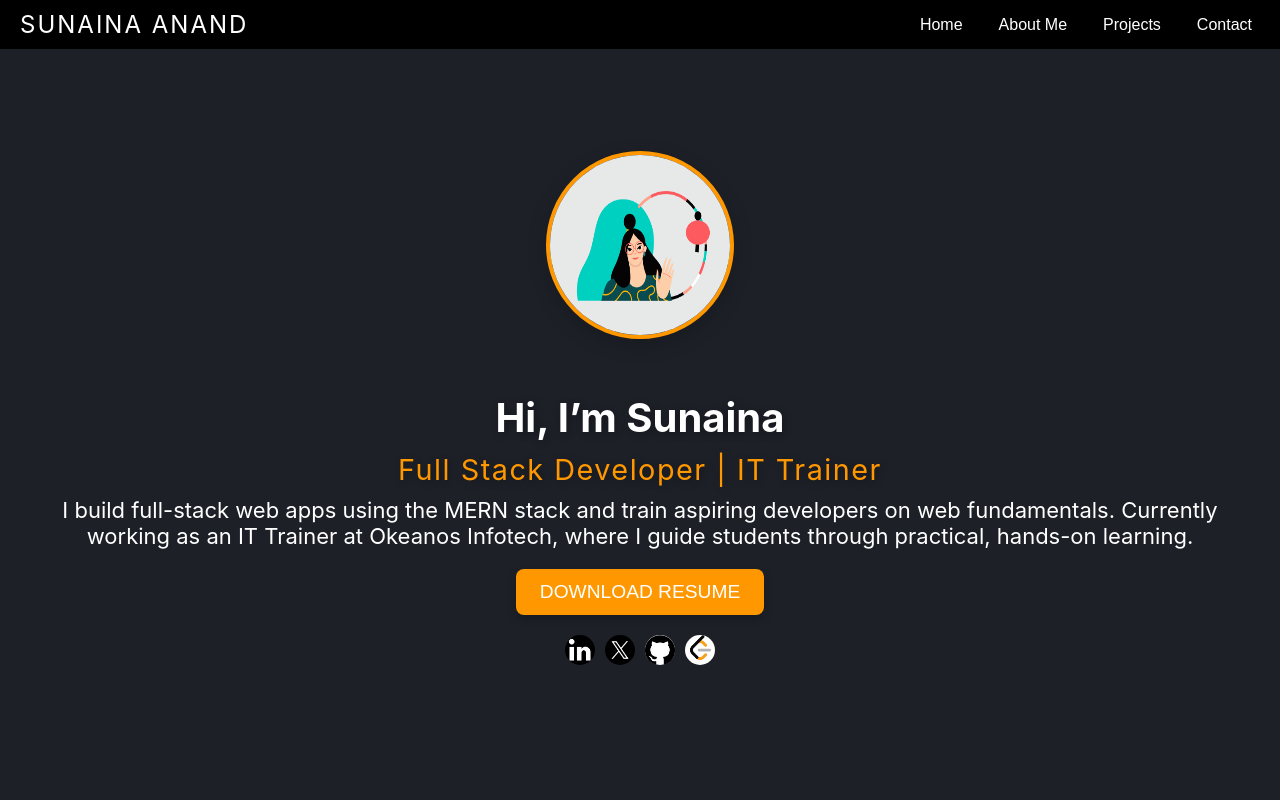
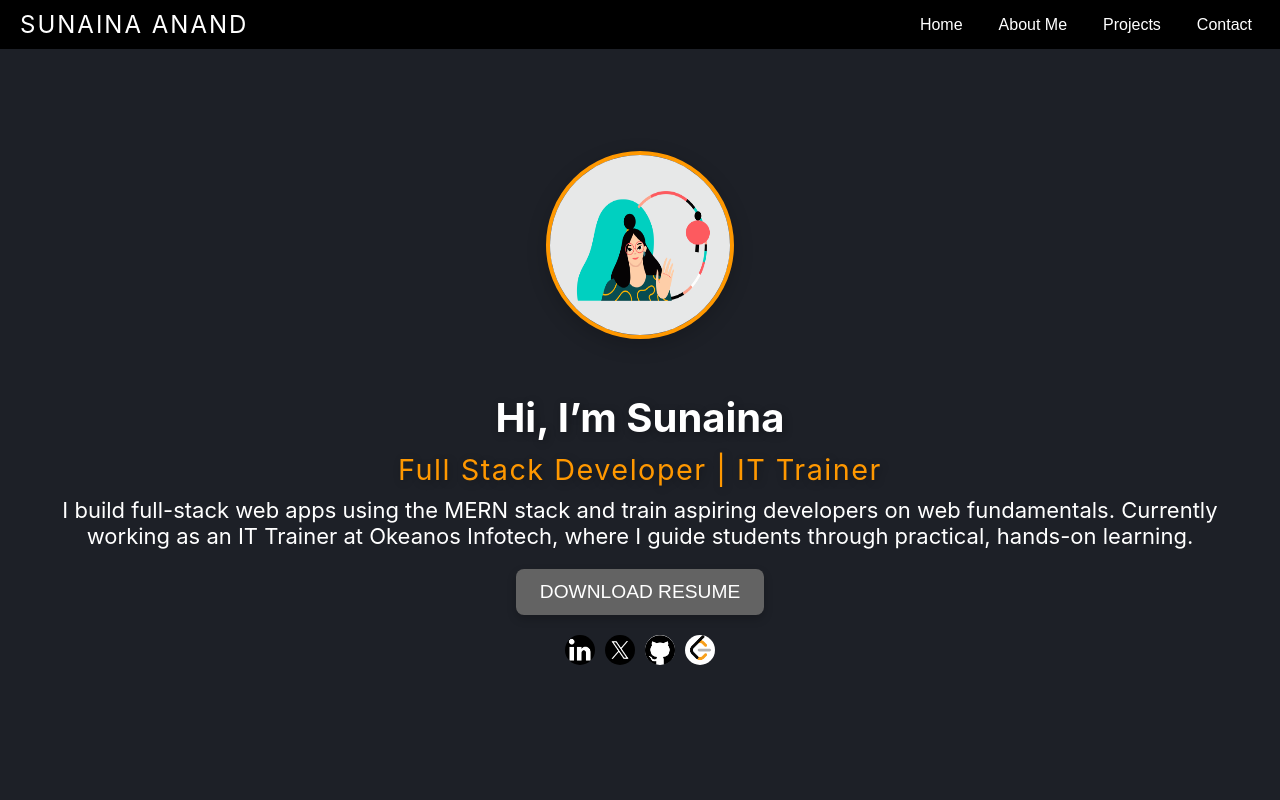
Before and after one commit to SunainaAnand28/My-Portfolio, a React (Create React App) app in the folder my-portfolio/: page / in a window 1280 px wide. Shown: the top 800 px of the page. Built offline with nearby package versions, Linux system fonts and the light colour scheme.

Commit message:
Disabled Resume Download Button

```diff
--- a/my-portfolio/src/components/Home.jsx
+++ b/my-portfolio/src/components/Home.jsx
@@ -13,8 +13,8 @@ function Home() {
   Okeanos Infotech, where I guide students through practical, hands-on
   learning.</div>
         <div className={styles.resumeDownload}>
-          <a href="/resume.pdf" download="Sunaina_Anand_Resume.pdf">
-            <button className={styles.downloadBtn}>Download Resume</button>
+          <a href="/" download="">
+            <button disabled title='This Button is disabled for some time' className={styles.downloadBtn}>Download Resume</button>
           </a>
         </div>
         <div className={styles.socialLinks}>
--- a/my-portfolio/src/styles/Home.module.css
+++ b/my-portfolio/src/styles/Home.module.css
@@ -56,7 +56,8 @@
 }
 
 .downloadBtn {
-  background-color: #ff9800;
+  /* background-color: #ff9800; */
+  background-color: #636363;
   color: #ffffff;
   border: none;
   padding: 12px 24px;
@@ -69,7 +70,8 @@
 }
 
 .downloadBtn:hover {
-  background-color: #e68a00;
+  /* background-color: #e68a00; */
+  background-color: #767676;
   transform: scale(1.05);
 }
 
```
